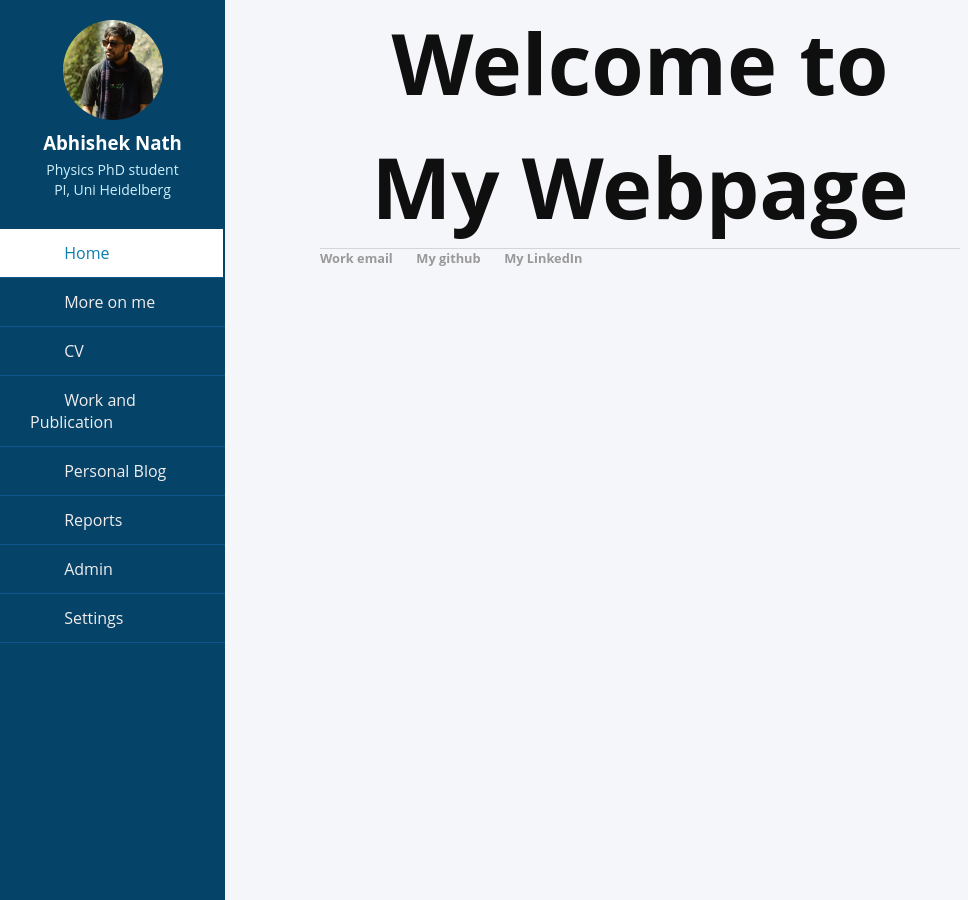
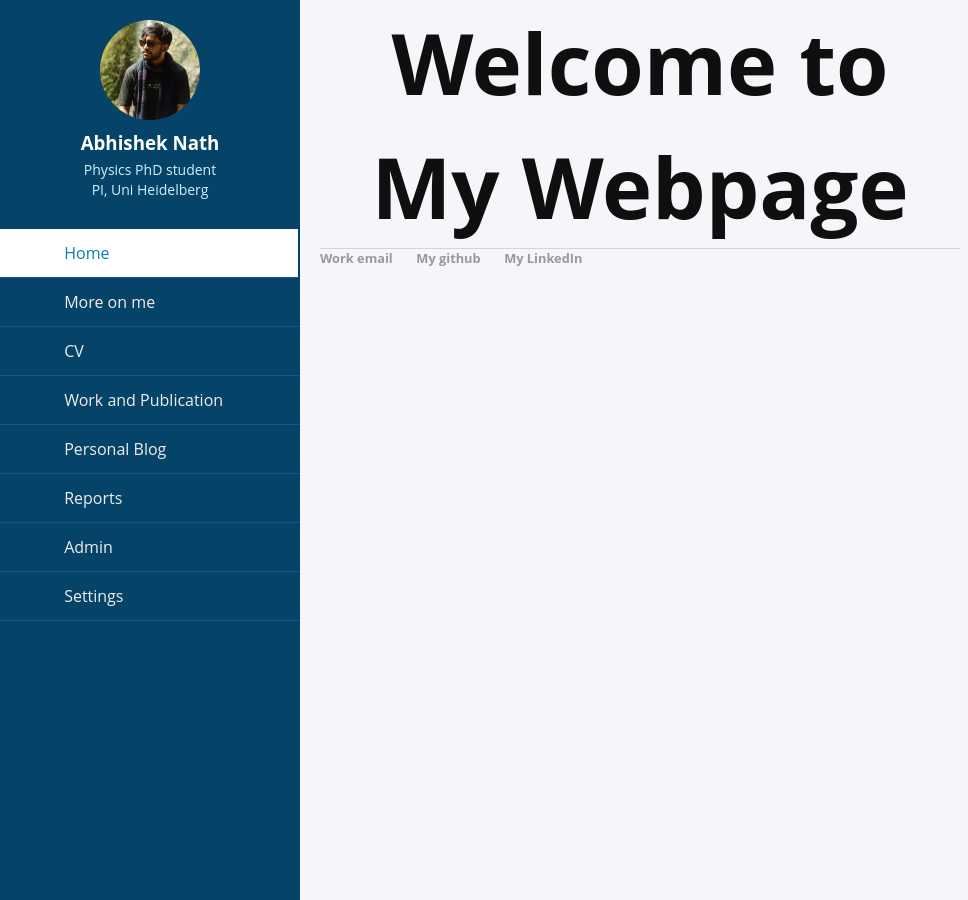
Before and after one commit to an15ms157/abhishek.github.io, a Jekyll site: the page built from index.html, in a window 1280 px wide. Shown: the whole page, without its empty margins (0-968 px from the left). Built offline with Jekyll 4.4.1, drawn with Linux system fonts in a browser that asks for light colours.

Commit message:
Update main.css

```diff
--- a/css/main.css
+++ b/css/main.css
@@ -58,7 +58,7 @@ body{
     position: fixed;
     top: 0;
     left: 0;
-    width: 225px;
+    width: 300px;
     height: 100%;
     padding: 20px 0;
     transition: all 0.5s ease;
```
